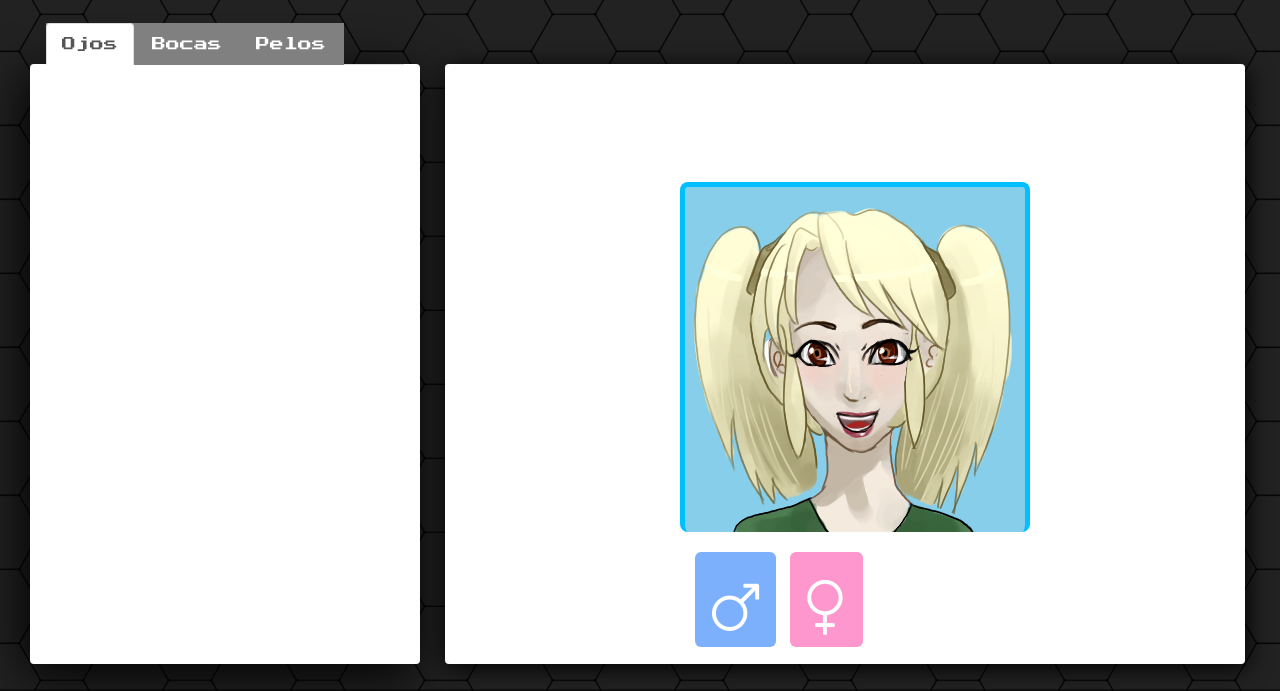
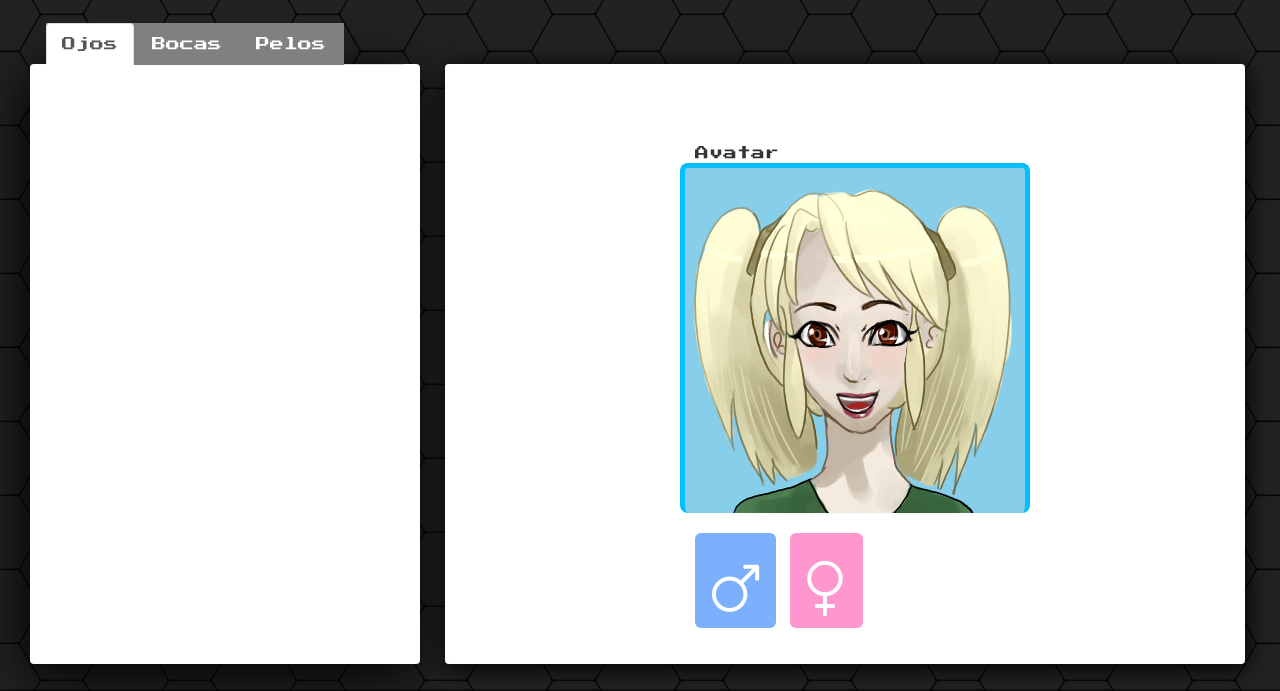
Before and after one commit to RSginer/avatar-maker, a website: page public_html/index.html in a window 1280 px wide. Both pictures are taken after a click on the button "COMENZAR". Shown: the top 691 px of the page. Drawn offline with nearby package versions, Linux system fonts and the light colour scheme.

Commit message:
feat: web design

```diff
--- a/public_html/index.html
+++ b/public_html/index.html
@@ -56,7 +56,7 @@
                 max-width: 800px;
                 animation: show-container-avatar 2s;
                 box-shadow: 2px 4px 25px black;
-                padding:15% 30%;
+                padding:10% 30%;
                 background: white;
                 perspective: 3d;
 
@@ -237,7 +237,11 @@
                     </div>
                 </div>
                 <div class="col-xs-8 ">
+
                     <div class="row panel container-de-avatar hidden">
+                              <div class="col-xs-12">
+                        <span>Avatar</span>
+                    </div>
                         <div class="col-xs-12 container-de-avatar__caja">
                             <img class="avatar" src="assets/images/chica/pelos/pelo-chica-1.png">
                             <img  class="avatar avatar__cabeza" src="assets/images/chica/cabezas/cabeza-chica-3.png">
```
